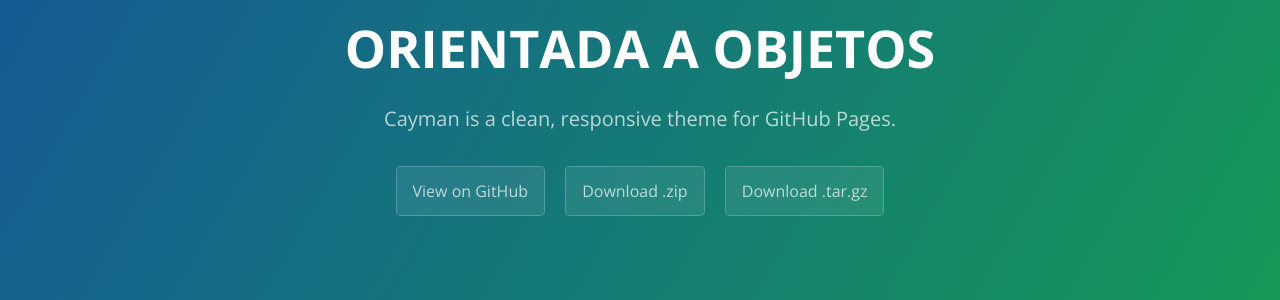
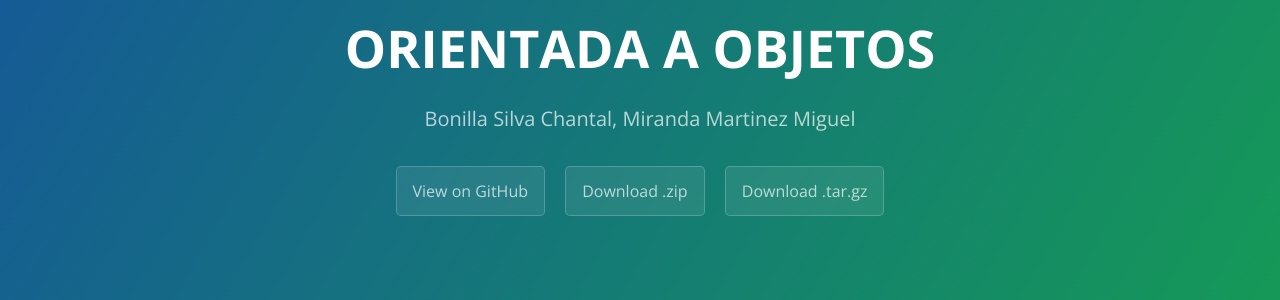
Before and after one commit to Chantal04/MPOO, a Jekyll site: the page built from index.md, in a window 1280 px wide and 900 px high. Shown: the part 149-449 px from the top of the window. Built offline with Jekyll 4.4.1, drawn with Linux system fonts in a browser that asks for light colours.

Commit message:
Update _config.yml

```diff
--- a/_config.yml
+++ b/_config.yml
@@ -1,5 +1,5 @@
 title: MODELOS DE PROGRAMACIÓN ORIENTADA A OBJETOS
-description: Cayman is a clean, responsive theme for GitHub Pages.
+description: Bonilla Silva Chantal, Miranda Martinez Miguel
 show_downloads: true
 google_analytics:
 theme: jekyll-theme-cayman
```
